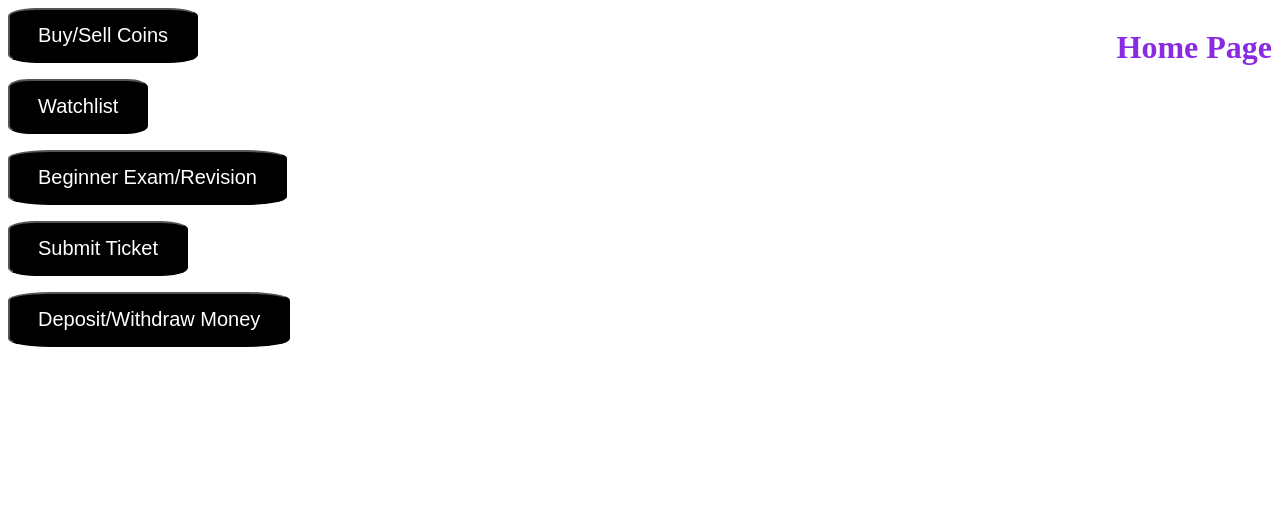
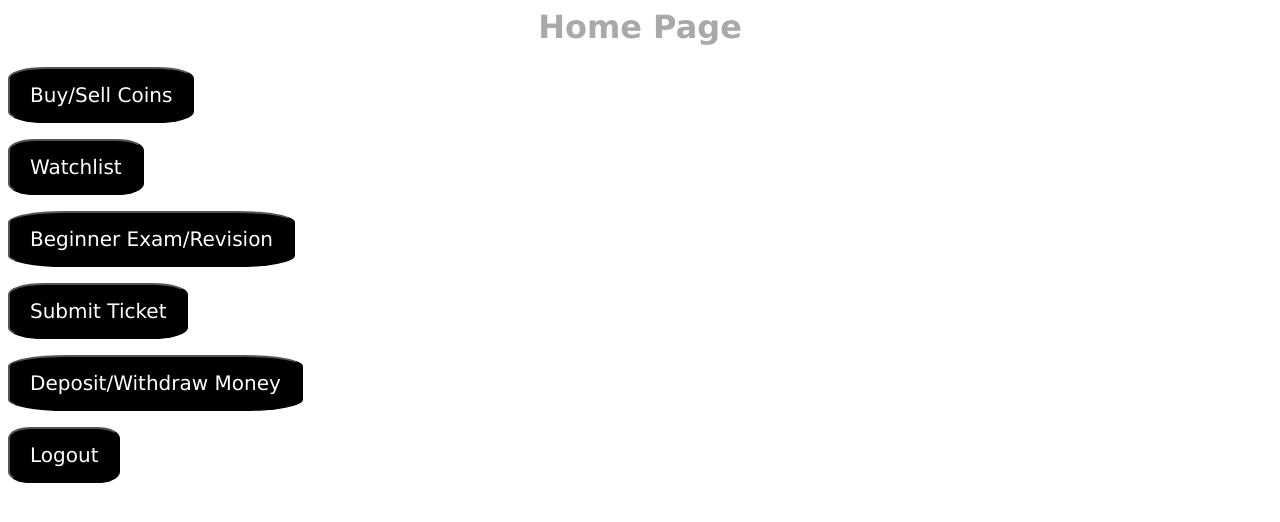
Before and after one commit to lewis-ljh/CryptoCadet, a Django app: page /home/ in a window 1280 px wide. Shown: the top 522 px of the page. Run offline with Django 4.2, Linux system fonts and the light colour scheme; a user stored in the database is signed in.

Commit message:
Created logout button and changed css

```diff
--- a/CryptoCadet/mysite/main/templates/main/base.html
+++ b/CryptoCadet/mysite/main/templates/main/base.html
@@ -4,17 +4,17 @@
             <style>
                 button{
                     font-size: 20px;
+                    font-family:'Lucida Sans', 'Lucida Sans Regular', 'Lucida Grande', 'Lucida Sans Unicode', Geneva, Verdana, sans-serif;
                     background-color: #000000;
                     color: white;
-                    padding: 14px 28px;
+                    padding: 14px 20px;
                     cursor: pointer;
-                    border-radius: 15%;
+                    border-radius: 20%;
                 }
                 h1{
-                    color: blueviolet;
-                    float: right;
-                    top: 0%;
-                    right: 0%;
+                    font-family:'Lucida Sans', 'Lucida Sans Regular', 'Lucida Grande', 'Lucida Sans Unicode', Geneva, Verdana, sans-serif;
+                    color:darkgray;
+                    text-align: center;
                 }
 
             </style>
@@ -41,6 +41,9 @@
                         <form action="yettobemade.html">
                             <button type="submit", name="depositOrWithdraw", value="depositOrWithdraw">Deposit/Withdraw Money</button>
                         </form>
+                        <form action="logout">
+                            <button type="submit", name="logout", value="logout">Logout</button>
+                        </form>
                     </div>
                 </div>
                 {% endblock%}
--- a/CryptoCadet/mysite/main/templates/main/home.html
+++ b/CryptoCadet/mysite/main/templates/main/home.html
@@ -2,7 +2,6 @@
 {% block title %}
 Home
 {% endblock %}
-
 <head>
 </head>
 {% block content %}
```
Also changed, not shown: CryptoCadet/mysite/db.sqlite3.
